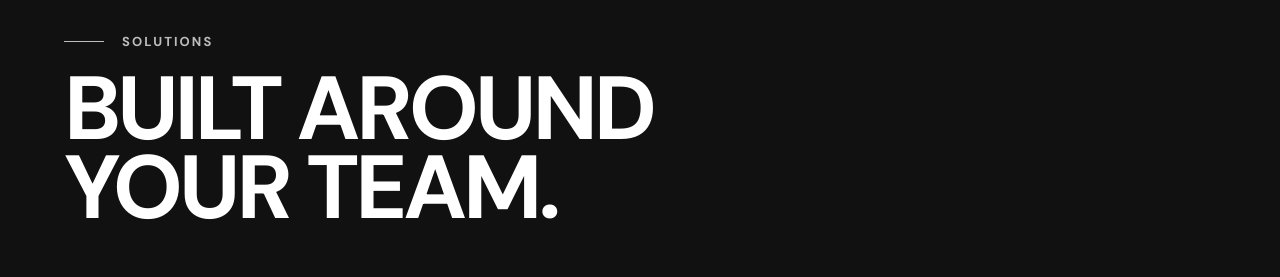
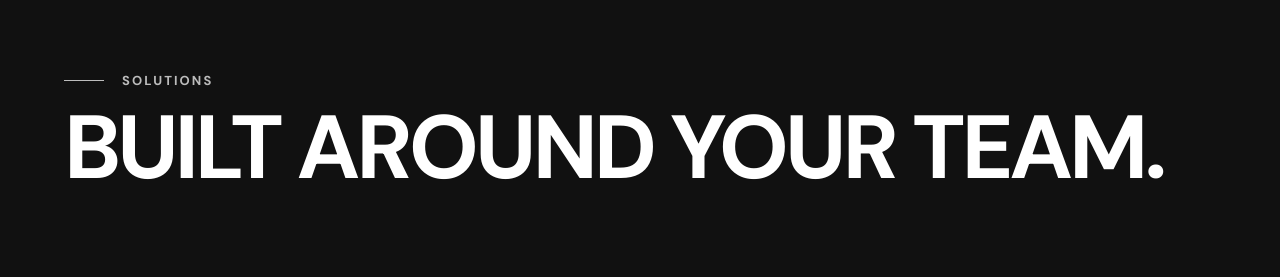
Before and after one commit to alkdeveloper/suw, a Next.js app in the folder frontend/: page /en/solutions in a window 1280 px wide. Shown: the part 165-442 px from the top of the page. Built offline with nearby package versions, Linux system fonts and the light colour scheme; no server answers.

Commit message:
adjust the solution hero

```diff
--- a/frontend/src/app/[locale]/solutions/page.tsx
+++ b/frontend/src/app/[locale]/solutions/page.tsx
@@ -110,11 +110,10 @@ export default async function SolutionsPage({
               lineHeight: 0.88,
               letterSpacing: "-0.045em",
               textTransform: "uppercase",
+              whiteSpace: "nowrap",
             }}
           >
-            {content.titleLine1}
-            <br />
-            {content.titleLine2}
+            {content.titleLine1} {content.titleLine2}
           </h1>
         </div>
       </section>
```
